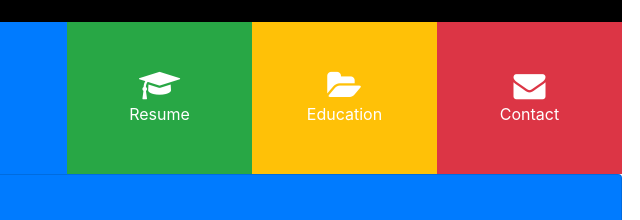
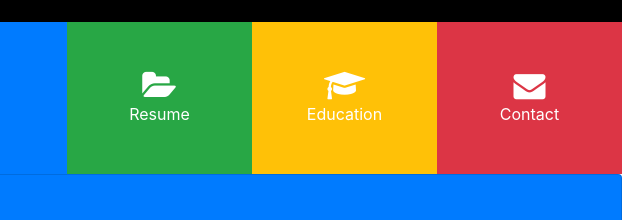
Before and after one commit to Shariarbup/Shariar_Web_Page_Design, a website: page portfoligrid/src/index.html in a window 1280 px wide. Shown: the part 248-468 px from the top of the page, 573-1213 px from the left. Drawn offline with Linux system fonts and the light colour scheme; some packages are replaced by stand-ins of ours; a script that the page names is missing.

Commit message:
Some changes in index.html file

```diff
--- a/portfoligrid/src/index.html
+++ b/portfoligrid/src/index.html
@@ -52,10 +52,10 @@
                   <i class="fa fa-home d-block"></i> Home
                 </div>
                 <div class="port-item p-4 bg-success" data-toggle="collapse" data-target="#resume">
-                  <i class="fa fa-graduation-cap d-block"></i> Resume
+                  <i class="fa fa-folder-open d-block"></i> Resume
                 </div>
                 <div class="port-item p-4 bg-warning" data-toggle="collapse" data-target="#work">
-                  <i class="fa fa-folder-open d-block"></i> Education
+                  <i class="fa fa-graduation-cap d-block"></i>Education
                 </div>
                 <div class="port-item p-4 bg-danger" data-toggle="collapse" data-target="#contact">
                   <i class="fa fa-envelope d-block"></i> Contact
```
